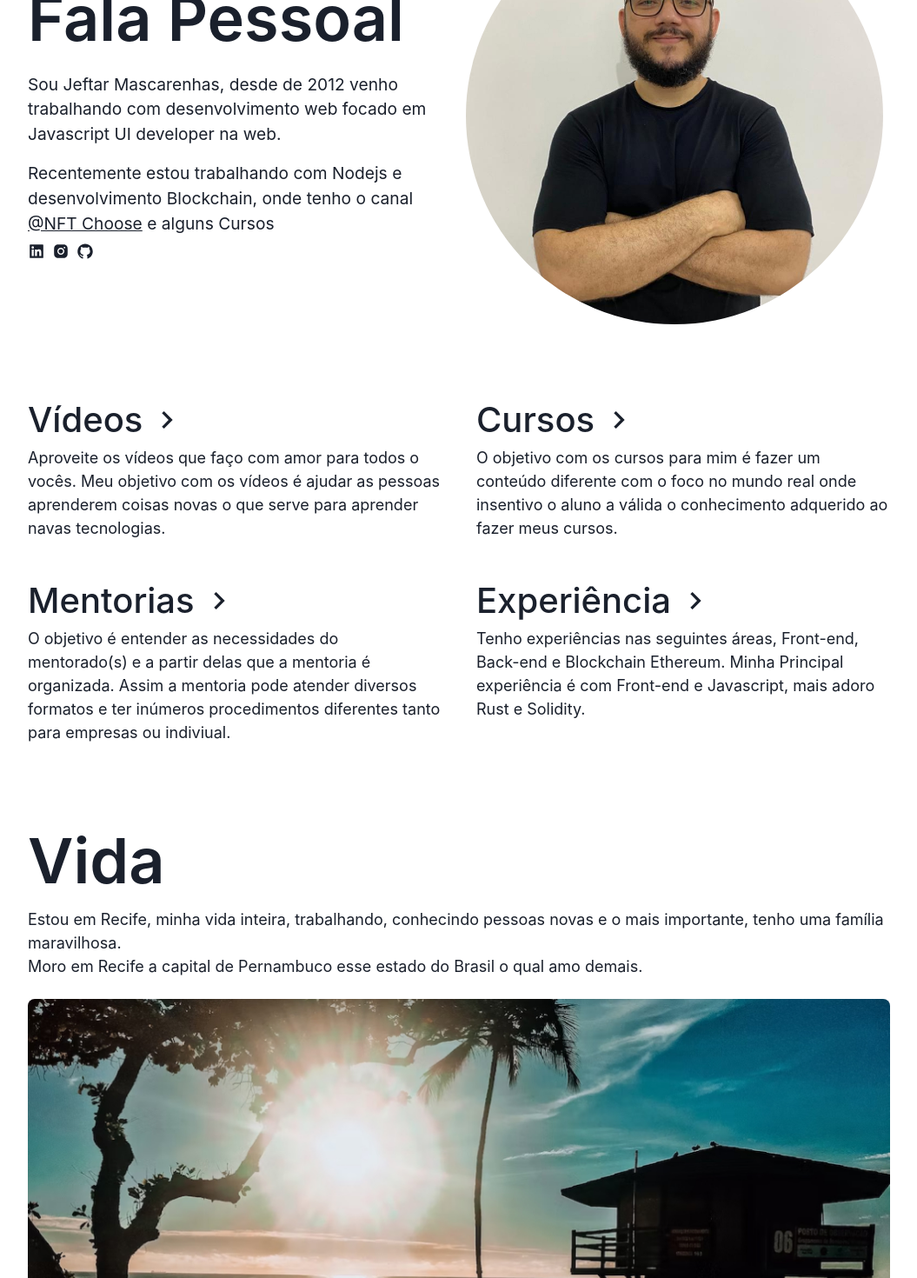
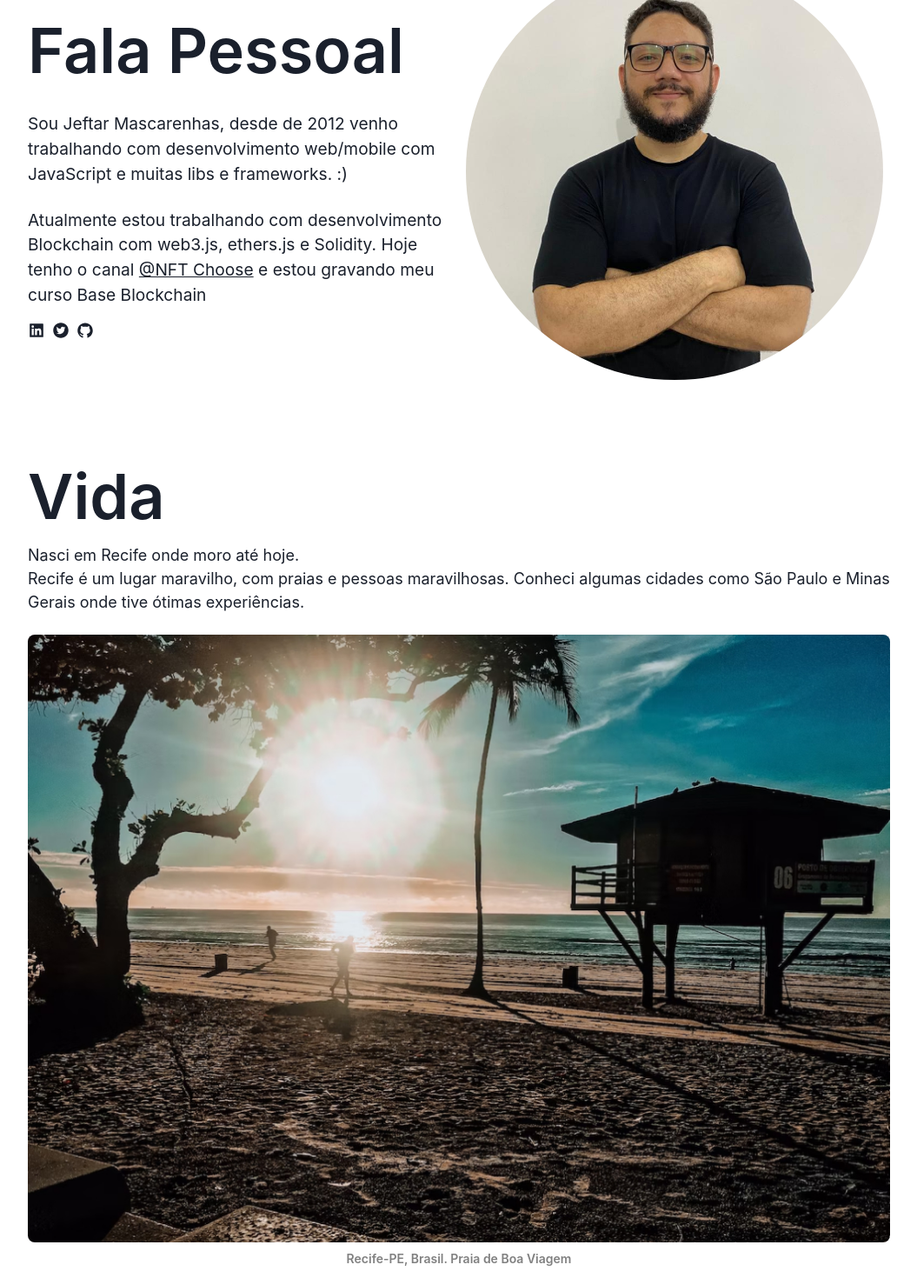
Before and after one commit to jeftarmascarenhas/jeftarmascarenhas.io, a Next.js app: page / in a window 1280 px wide. Shown: the part 200-1670 px from the top of the page at 87% size, without its empty margins (112-1167 px from the left). Built offline with nearby package versions, Linux system fonts and the light colour scheme.

Commit message:
feat: adding temporary home page

```diff
--- a/src/layouts/default/components/header/index.tsx
+++ b/src/layouts/default/components/header/index.tsx
@@ -48,7 +48,7 @@ export default function Header() {
             <Text as="span">Mascarenhas</Text>
           </HStack>
         </Link>
-        {!isMobile && (
+        {/* {!isMobile && (
           <IconButton
             aria-label="Open main manu"
             rounded="full"
@@ -59,7 +59,7 @@ export default function Header() {
         )}
         {(isMobile || openNavBar) && (
           <Navbar onClose={handleToggle} ref={ref} />
-        )}
+        )} */}
       </Stack>
       <Divider />
     </VStack>
--- a/src/layouts/default/index.tsx
+++ b/src/layouts/default/index.tsx
@@ -1,4 +1,4 @@
-import { Box } from '@chakra-ui/react'
+import { Alert, Box } from '@chakra-ui/react'
 import Header from '@global-layouts/default/components/header'
 import { useForceThemeMode } from '@hooks/use-force-theme-mode'
 import { DefaultLayoutProps } from './types'
@@ -6,7 +6,10 @@ import { DefaultLayoutProps } from './types'
 export default function Default({ children }: DefaultLayoutProps) {
   useForceThemeMode('light')
   return (
-    <Box as="main">
+    <Box as="main" pb="8">
+      <Alert status="warning" justifyContent="center" mb="4">
+        <span>Este é meu novo site. Está em desenvolvimento.</span>
+      </Alert>
       <Header />
       {children}
     </Box>
--- a/src/modules/home/screens/main/components/Bio/index.tsx
+++ b/src/modules/home/screens/main/components/Bio/index.tsx
@@ -3,7 +3,7 @@ import Image from 'next/image'
 import Link from 'next/link'
 import {
   AiFillLinkedin,
-  AiFillInstagram,
+  AiFillTwitterCircle,
   AiOutlineGithub
 } from 'react-icons/ai'
 
@@ -14,30 +14,39 @@ export default function Bio() {
       columns={{ base: 1, lg: 2, xl: 2 }}
       alignItems="center"
     >
-      <VStack align="stretch" order={{ base: 1, md: 0 }}>
+      <VStack align="stretch" order={{ base: 1, md: 0 }} spacing="4">
         <Text as="h1" fontSize="7xl" fontWeight="semibold">
           Fala Pessoal
         </Text>
         <Text as="p" fontSize="larger">
           Sou Jeftar Mascarenhas, desde de 2012 venho trabalhando com
-          desenvolvimento web focado em Javascript UI developer na web.
+          desenvolvimento web/mobile com JavaScript e muitas libs e frameworks.
+          :)
         </Text>
         <Text as="p" fontSize="larger" pt="2">
-          Recentemente estou trabalhando com Nodejs e desenvolvimento
-          Blockchain, onde tenho o canal{' '}
-          <Box as={Link} href="#" textDecoration="underline" cursor="pointer">
+          Atualmente estou trabalhando com desenvolvimento Blockchain com
+          web3.js, ethers.js e Solidity. Hoje tenho o canal{' '}
+          <Box
+            as={Link}
+            href="https://www.youtube.com/@nftchoose"
+            textDecoration="underline"
+            cursor="pointer"
+          >
             @NFT Choose
           </Box>{' '}
-          e alguns Cursos
+          e estou gravando meu curso Base Blockchain
         </Text>
         <HStack>
-          <Link href="#">
+          <Link
+            href="https://www.linkedin.com/in/jeftarmascarenhas/"
+            target="_blank"
+          >
             <AiFillLinkedin size={20} />
           </Link>
-          <Link href="#">
-            <AiFillInstagram size={20} />
+          <Link href="https://twitter.com/jeftar" target="_blank">
+            <AiFillTwitterCircle size={20} />
           </Link>
-          <Link href="#">
+          <Link href="https://github.com/jeftarmascarenhas" target="_blank">
             <AiOutlineGithub size={20} />
           </Link>
         </HStack>
--- a/src/modules/home/screens/main/components/Life/index.tsx
+++ b/src/modules/home/screens/main/components/Life/index.tsx
@@ -9,16 +9,15 @@ export default function Life() {
         <Text as="h2" fontSize="7xl" fontWeight="semibold">
           Vida
         </Text>
+        <Text fontSize="large">Nasci em Recife onde moro até hoje.</Text>
         <Text fontSize="large">
-          Estou em Recife, minha vida inteira, trabalhando, conhecindo pessoas
-          novas e o mais importante, tenho uma família maravilhosa.
-        </Text>
-        <Text fontSize="large">
-          Moro em Recife a capital de Pernambuco esse estado do Brasil o qual
-          amo demais.
+          Recife é um lugar maravilho, com praias e pessoas maravilhosas.
+          Conheci algumas cidades como São Paulo e Minas Gerais onde tive ótimas
+          experiências.
         </Text>
       </Box>
 
+      <VStack>
         <Image
           src="/assets/images/boa-viagem.jpeg"
           alt="Boa viagem"
@@ -28,6 +27,15 @@ export default function Life() {
             borderRadius: '0.5rem'
           }}
         />
+        <Text
+          textAlign="center"
+          color="GrayText"
+          fontSize="sm"
+          fontWeight="semibold"
+        >
+          Recife-PE, Brasil. Praia de Boa Viagem
+        </Text>
+      </VStack>
     </VStack>
   )
 }
--- a/src/modules/home/screens/main/index.tsx
+++ b/src/modules/home/screens/main/index.tsx
@@ -11,19 +11,19 @@ export default function HomeScreen() {
       <Box pt={{ base: 10, md: 10 }} px={{ base: 4, lg: 16 }}>
         <Bio />
       </Box>
-      <Box pt={{ base: 10, md: 20 }} px={{ base: 4, lg: 16 }}>
+      {/* <Box pt={{ base: 10, md: 20 }} px={{ base: 4, lg: 16 }}>
         <Links />
-      </Box>
+      </Box> */}
       <Box pt={{ base: 10, md: 20 }} px={{ base: 4, lg: 16 }}>
         <Life />
       </Box>
-      <Box py={{ base: 10, md: 20 }} px={{ base: 4, lg: 16 }}>
+      {/* <Box py={{ base: 10, md: 20 }} px={{ base: 4, lg: 16 }}>
         <Divider borderColor="gray.300" />
         <Box py={6}>
           <NewsletterSubscribe onSubmit={data => console.log(data)} />
         </Box>
         <Divider borderColor="gray.300" />
-      </Box>
+      </Box> */}
     </DefaultContainer>
   )
 }
```
Lines whose indentation alone changed are shown as unchanged.
